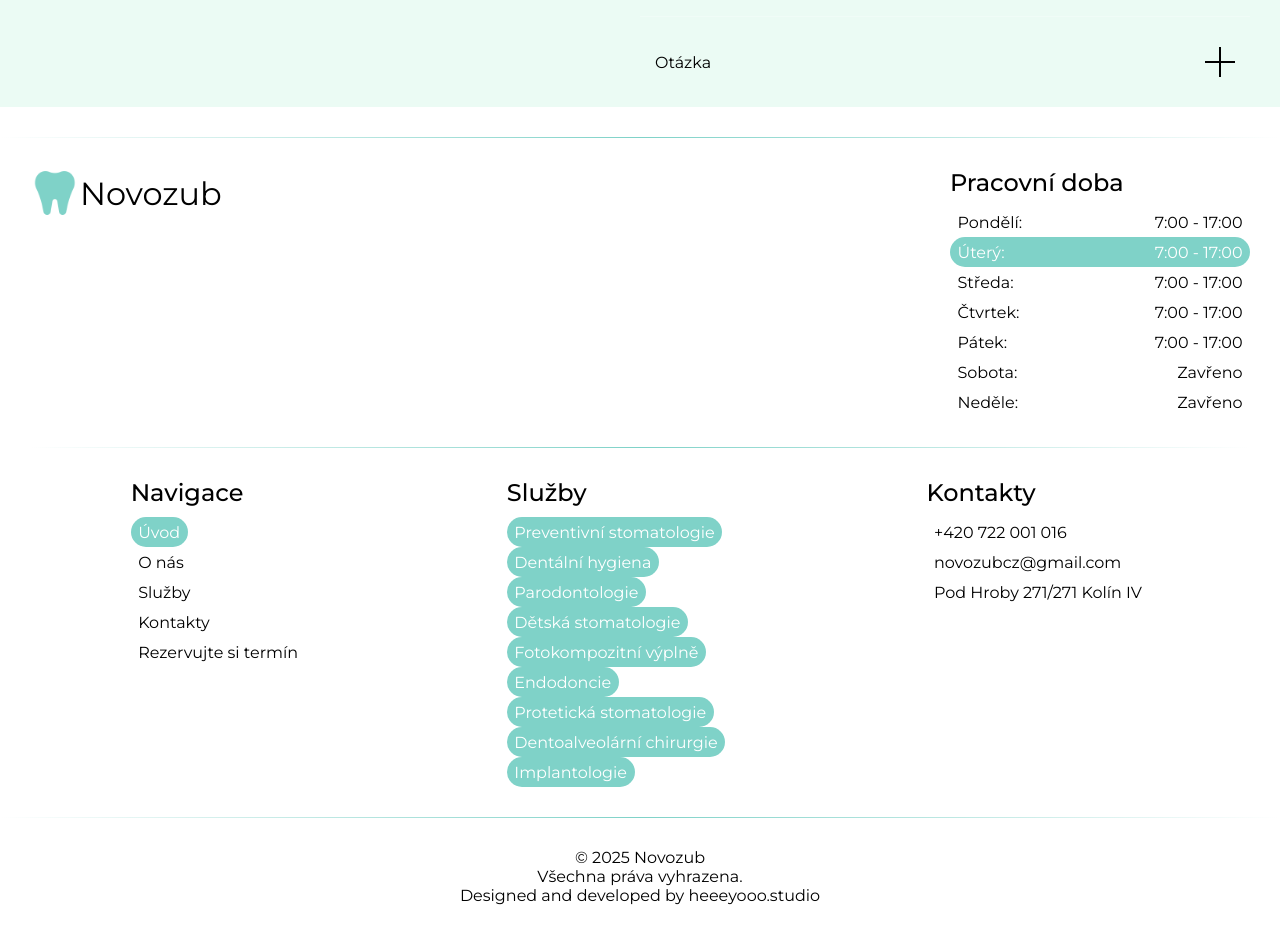
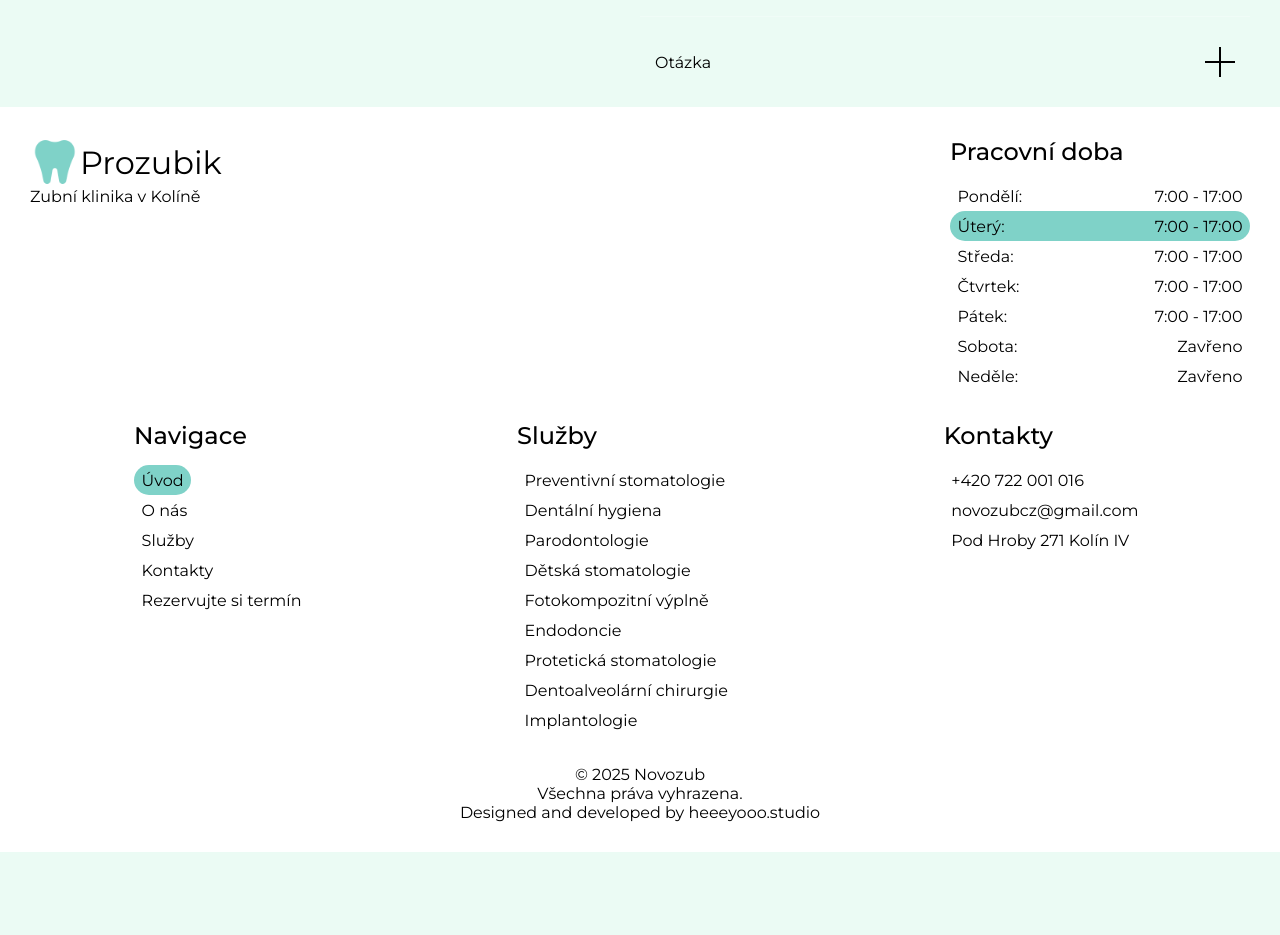
Before and after one commit to stepandordiai/natadent, a React (Vite) app: page / in a window 1280 px wide. Shown: the part 1695-2630 px from the top of the page. After the commit the page ends 2547 px from the top, so only its background shows below. Built offline with nearby package versions, Linux system fonts and the light colour scheme.

Commit message:
v3.0.7 Update Footer

```diff
--- a/src/_mixins.scss
+++ b/src/_mixins.scss
@@ -14,6 +14,12 @@
     display: flex;
     justify-content: space-between;
     align-items: center;
+}
+
+@mixin flex-between-start {
+    display: flex;
+    justify-content: space-between;
+    align-items: flex-start;
 }
 
 @mixin flex-around {
--- a/src/components/Footer/Footer.jsx
+++ b/src/components/Footer/Footer.jsx
@@ -1,8 +1,7 @@
 import { NavLink } from "react-router-dom";
+import { useTranslation } from "react-i18next";
 import logoIcon from "./../../assets/logo/tooth.png";
-import CustomDivider from "../CustomDivider/CustomDivider";
 import "./Footer.scss";
-import { useTranslation } from "react-i18next";
 
 const Footer = () => {
     const day = new Date().getDay();
@@ -10,22 +9,22 @@ const Footer = () => {
     const addressLink =
         "https://www.google.com/maps/place/Pepa+Bourek/@50.0241827,15.2118482,17z/data=!3m1!4b1!4m15!1m8!3m7!1s0x470c153bee9daf87:0xc91ccf8d204d4cb!2sPod+Hroby+271%2F271,+280+02+Kol%C3%ADn+IV!3b1!8m2!3d50.0240306!4d15.2143025!16s%2Fg%2F11cpkpjyq9!3m5!1s0x470c1567f730be5f:0xba05366bb1086eb!8m2!3d50.0241793!4d15.2144231!16s%2Fg%2F11ybt54v3c?entry=ttu&g_ep=EgoyMDI1MDEyOC4wIKXMDSoASAFQAw%3D%3D";
 
+    const { t } = useTranslation();
+
     const inactiveLink = "footer__link";
     const activeLink = "footer__link footer__link--active";
 
-    const { t } = useTranslation();
-
     return (
         <footer className="footer">
-            <CustomDivider />
-            <div className="footer__header">
-                <div className="footer__header-top">
-                    <div className="footer__header-logo">
+            <div className="footer-top">
+                <div className="footer-top__logo">
+                    <div>
                         <img src={logoIcon} alt="Logo" />
-                        <span>Novozub</span>
+                        <span>Prozubik</span>
                     </div>
-                    <CustomDivider none="none" />
-                    <div className="footer__header-working-hours">
+                    <h3>{t("home.secondary_title")}</h3>
+                </div>
+                <div className="footer-top__working-hours">
                     <p>{t("footer.working_hours")}</p>
                     <ul className="working-hours">
                         <li className={day === 1 ? "day--active" : ""}>
@@ -59,9 +58,8 @@ const Footer = () => {
                     </ul>
                 </div>
             </div>
-                <CustomDivider />
-                <div className="footer__header-bottom">
-                    <div className="footer__header-navigation">
+            <div className="footer-middle">
+                <div className="footer-middle__nav-list-wrapper">
                     <p>{t("footer.nav_title")}</p>
                     <ul>
                         <li>
@@ -109,15 +107,14 @@ const Footer = () => {
                                 className={({ isActive }) =>
                                     isActive ? activeLink : inactiveLink
                                 }
-                                    to="/contact"
+                                to="/appointment"
                             >
                                 {t("appointment_title")}
                             </NavLink>
                         </li>
                     </ul>
                 </div>
-                    <CustomDivider none="none" />
-                    <div className="footer__header-navigation">
+                <div className="footer-middle__nav-list-wrapper">
                     <p>{t("services_title")}</p>
                     <ul>
                         <li>
@@ -125,7 +122,7 @@ const Footer = () => {
                                 className={({ isActive }) =>
                                     isActive ? activeLink : inactiveLink
                                 }
-                                    to=""
+                                to="/6"
                             >
                                 {t("service_1")}
                             </NavLink>
@@ -135,7 +132,7 @@ const Footer = () => {
                                 className={({ isActive }) =>
                                     isActive ? activeLink : inactiveLink
                                 }
-                                    to=""
+                                to="/4"
                             >
                                 {t("service_2")}
                             </NavLink>
@@ -145,7 +142,7 @@ const Footer = () => {
                                 className={({ isActive }) =>
                                     isActive ? activeLink : inactiveLink
                                 }
-                                    to=""
+                                to="/5"
                             >
                                 {t("service_3")}
                             </NavLink>
@@ -155,7 +152,7 @@ const Footer = () => {
                                 className={({ isActive }) =>
                                     isActive ? activeLink : inactiveLink
                                 }
-                                    to=""
+                                to="/3"
                             >
                                 {t("service_4")}
                             </NavLink>
@@ -165,7 +162,7 @@ const Footer = () => {
                                 className={({ isActive }) =>
                                     isActive ? activeLink : inactiveLink
                                 }
-                                    to=""
+                                to="/2"
                             >
                                 {t("service_5")}
                             </NavLink>
@@ -175,7 +172,7 @@ const Footer = () => {
                                 className={({ isActive }) =>
                                     isActive ? activeLink : inactiveLink
                                 }
-                                    to=""
+                                to="/1"
                             >
                                 {t("service_6")}
                             </NavLink>
@@ -185,7 +182,7 @@ const Footer = () => {
                                 className={({ isActive }) =>
                                     isActive ? activeLink : inactiveLink
                                 }
-                                    to=""
+                                to="/7"
                             >
                                 {t("service_7")}
                             </NavLink>
@@ -195,7 +192,7 @@ const Footer = () => {
                                 className={({ isActive }) =>
                                     isActive ? activeLink : inactiveLink
                                 }
-                                    to=""
+                                to="/8"
                             >
                                 {t("service_8")}
                             </NavLink>
@@ -205,16 +202,14 @@ const Footer = () => {
                                 className={({ isActive }) =>
                                     isActive ? activeLink : inactiveLink
                                 }
-                                    to=""
+                                to="/9"
                             >
                                 {t("service_9")}
                             </NavLink>
                         </li>
                     </ul>
                 </div>
-                    <CustomDivider none="none" />
-
-                    <div className="footer__header-contact-us">
+                <div className="footer-middle__contacts-wrapper">
                     <p>{t("contacts_title")}</p>
                     <ul>
                         <li>
@@ -226,16 +221,12 @@ const Footer = () => {
                             </a>
                         </li>
                         <li>
-                                <a href={addressLink}>
-                                    Pod Hroby 271/271 Kolín IV
-                                </a>
+                            <a href={addressLink}>Pod Hroby 271 Kolín IV</a>
                         </li>
                     </ul>
                 </div>
             </div>
-            </div>
-            <CustomDivider />
-            <div className="footer__bottom">
+            <div className="footer-bottom">
                 <p className="copyright">&copy; 2025 Novozub</p>
                 <p>{t("footer.rights")}.</p>
                 <p className="creator">
--- a/src/components/Footer/Footer.scss
+++ b/src/components/Footer/Footer.scss
@@ -1,56 +1,26 @@
 @use "./../../mixins" as *;
 
-.none {
-    display: none;
+.footer {
+    display: flex;
+    flex-direction: column;
+    row-gap: 30px;
+    margin-top: auto;
+    background: #fff;
+    padding: 30px;
 }
 
-.footer {
-    @include flex-start-center;
-    flex-direction: column;
-    margin-top: auto;
-    min-height: 100px;
-    background: #fff;
+.footer-top {
+    @include flex-between-start;
 }
 
-.footer__link {
-    display: grid;
-    place-items: center;
-    height: 30px;
-    border-radius: 15px;
-    padding: 0 7.5px;
-    transition: all 150ms;
+.footer-top__logo {
+    display: flex;
+    flex-direction: column;
 
-    &:hover {
-        background: var(--accent-clr);
-        color: #fff;
+    div {
+        @include flex-center;
     }
-}
 
-.footer__link--active {
-    background: var(--accent-clr);
-    color: #fff;
-}
-
-.footer__header {
-    width: 100%;
-    display: flex;
-    justify-content: space-between;
-    align-items: flex-start;
-    flex-direction: column;
-    padding: 0 30px;
-}
-
-.footer__header-top {
-    display: flex;
-    justify-content: space-between;
-    align-items: flex-start;
-    width: 100%;
-}
-
-.footer__header-logo {
-    display: flex;
-    justify-content: center;
-    align-items: center;
     img {
         width: 50px;
     }
@@ -59,22 +29,20 @@
     }
 }
 
-.footer__header-working-hours {
+.footer-top__working-hours {
     width: 300px;
 
     p {
         font-size: 1.5rem;
         font-weight: 500;
-        margin-bottom: 10px;
+        margin-bottom: 15px;
     }
 }
 
 .working-hours {
     li {
-        display: flex;
-        justify-content: space-between;
-        align-items: center;
         height: 30px;
+        @include flex-between-center;
         border-radius: 15px;
         padding: 0 7.5px;
     }
@@ -82,21 +50,19 @@
 
 .day--active {
     background: var(--accent-clr);
-    color: #fff;
 }
 
-.footer__header-bottom {
+.footer-middle {
     display: flex;
     justify-content: space-around;
     align-items: flex-start;
-    width: 100%;
 }
 
-.footer__header-navigation {
+.footer-middle__nav-list-wrapper {
     p {
         font-size: 1.5rem;
         font-weight: 500;
-        margin-bottom: 10px;
+        margin-bottom: 15px;
     }
     ul {
         display: flex;
@@ -105,11 +71,11 @@
     }
 }
 
-.footer__header-contact-us {
+.footer-middle__contacts-wrapper {
     p {
         font-size: 1.5rem;
         font-weight: 500;
-        margin-bottom: 10px;
+        margin-bottom: 15px;
     }
     ul {
         display: flex;
@@ -121,20 +87,34 @@
             height: 30px;
             border-radius: 15px;
             padding: 0 7.5px;
-            transition: all 150ms;
+            transition: all 300ms;
 
             &:hover {
                 background: var(--accent-clr);
-                color: #fff;
             }
         }
     }
 }
 
-.footer__bottom {
+.footer__link {
+    height: 30px;
+    @include grid-center;
+    border-radius: 15px;
+    padding: 0 7.5px;
+    transition: all 300ms;
+
+    &:hover {
+        background: var(--accent-clr);
+    }
+}
+
+.footer__link--active {
+    background: var(--accent-clr);
+}
+
+.footer-bottom {
     @include flex-center;
     flex-direction: column;
-    padding-bottom: 30px;
 }
 
 .creator {
@@ -148,27 +128,30 @@
 }
 
 @media (max-width: 900px) {
-    .none {
-        display: initial;
+    .footer {
+        padding: 30px 15px;
+    }
+}
+
+@media (max-width: 800px) {
+    .footer-middle {
+        row-gap: 30px;
+        flex-direction: column;
+    }
+}
+
+@media (max-width: 600px) {
+    .footer-top {
+        @include flex-center;
+        flex-direction: column;
+        row-gap: 30px;
     }
 
-    .footer__header {
-        @include flex-center;
-        flex-direction: column;
-        padding: 0 15px;
+    .footer-top__working-hours {
+        width: 100%;
     }
 
-    .footer__header-top {
-        flex-direction: column;
-    }
-
-    .footer__header-bottom {
-        flex-direction: column;
-    }
-
-    .footer__header-working-hours,
-    .footer__header-navigation,
-    .footer__header-contact-us {
-        width: 100%;
+    .footer-top__logo {
+        align-items: center;
     }
 }
--- a/src/components/Header/Header.scss
+++ b/src/components/Header/Header.scss
@@ -22,7 +22,7 @@
     @include flex-between-center;
 
     a {
-        transition: color 0.3s;
+        transition: color 0.15s;
 
         &:hover {
             color: var(--accent-clr);
--- a/src/pages/Home/Home.jsx
+++ b/src/pages/Home/Home.jsx
@@ -2,7 +2,6 @@ import { useEffect } from "react";
 import { NavLink } from "react-router-dom";
 import CustomDivider from "../../components/CustomDivider/CustomDivider";
 import { useTranslation } from "react-i18next";
-import HomeCustomBg from "../../components/HomeCustomBg/HomeCustomBg";
 import toothIcon1 from "./../../assets/icons/tooth-icons/braces.png";
 import toothIcon2 from "./../../assets/icons/tooth-icons/cavity.png";
 import toothIcon3 from "./../../assets/icons/tooth-icons/crown.png";
@@ -131,7 +130,6 @@ const Home = () => {
                     </div>
                 </div>
             </div>
-
             <CustomDivider />
             <div className="faq">
                 <div className="faq__title">{t("home.faq")}</div>
```
Lines whose indentation alone changed are shown as unchanged.
